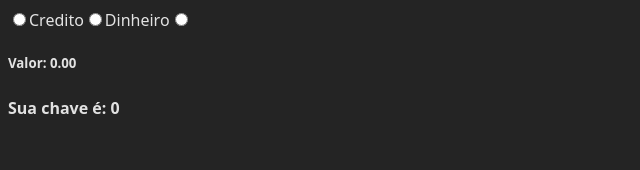
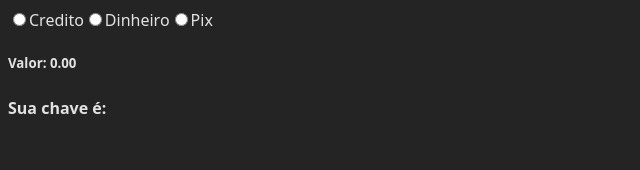
Before and after one commit to GuilhermeAyala/Livraria, a React (Vite) app: page /user/Pagamento in a window 1280 px wide. Shown: the top 170 px of the page, without its empty margins (0-640 px from the left). Built offline with nearby package versions, Linux system fonts and the light colour scheme.

Commit message:
Pagamento.jsx, funcionalidade: GerarChavePix
Correção de desconto, valores, criação de funcionalidade

```diff
--- a/src/components/Pagamento.jsx
+++ b/src/components/Pagamento.jsx
@@ -3,30 +3,38 @@ import { useLocation } from "react-router-dom";
 
 const Pagamento = () => {
     const location = useLocation();
-    let chavePix = 0;
-    let subtotal = location.state?.subtotal || 0;
-    let [metodoPagamento, setMetodoPagamento] = useState();
+    let subtotalInicial = location.state?.subtotal || 0;
+    let [valorFinal, setValorFinal] = useState(subtotalInicial);
+    let [chavePix, setChavePix] = useState("");
+    let [metodoPagamento, setMetodoPagamento] = useState("");
 
-    const GerarChavePix = () => {
-        let chavePix;
-        let nums = [0,1,2,3,4,5,6,7,8,9];
-        let chars = ['abcdefghijklmnopqrstuvwxyz'];
-        chavePix = Math.random(nums);
+    const GerarChavePix = (tamanho = 15) => {
+        const chars = "abcdefghijklmnopqrstuvwxyz0123456789";
+        let chavePix = "";
+        for(let i = 0; i < tamanho; i++){
+                const indice = Math.floor(Math.random() * chars.length);
+                chavePix += chars[indice];
+            }
         return chavePix;
 
-    }
+    };
 
     const handlePagamento = (e) => {
-        setMetodoPagamento(e.target.id);
-    }
+        const metodo = e.target.id;
+        setMetodoPagamento(metodo);
 
-    if(metodoPagamento === "Credito"){
-        subtotal = subtotal - (subtotal * 0.20);
-        return subtotal;
-    }
-    else if(metodoPagamento === "Pix"){
-        return subtotal;
-    }
+        if(metodo === "Credito"){
+            setValorFinal(subtotalInicial * 0.8);
+        }
+        else if(metodo === "Dinheiro"){
+            setValorFinal(subtotalInicial);
+        }
+        else if(metodo === "Pix"){
+            setValorFinal(subtotalInicial);
+            setChavePix(GerarChavePix());
+        }
+
+    };
 
     return(
         <div>
@@ -41,10 +49,11 @@ const Pagamento = () => {
                 </label>
                 <label htmlFor="">
                     <input type="radio" name="metodo" id="Pix" onChange={handlePagamento}/>
+                    Pix
                 </label>
+            </form>
 
-                <h5>Valor: {subtotal.toFixed(2)}</h5>
-            </form>
+            <h5>Valor: {valorFinal.toFixed(2)}</h5>
 
             {GerarChavePix ? (
                 <h4>Sua chave é: {chavePix}</h4>
@@ -53,7 +62,7 @@ const Pagamento = () => {
             )}
 
         </div>
-    )
+    );
 }
 
 export default Pagamento;
```
